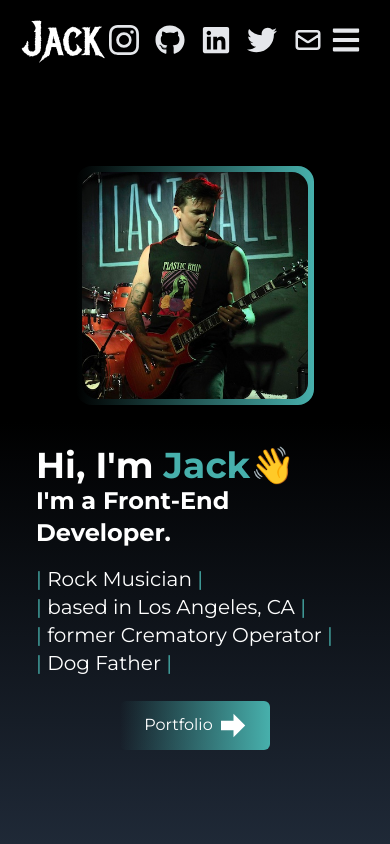
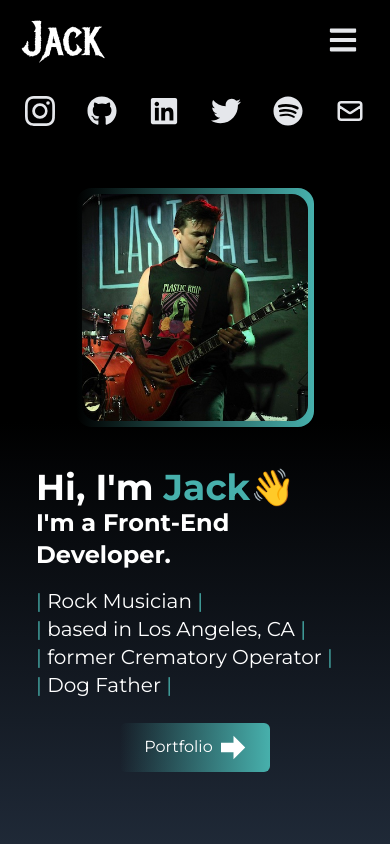
Before and after one commit to jackrobert0220/portfolio-react-tailwind, a React (Create React App) app: page / in a window 390 px wide. Shown: the top 844 px of the page. Built offline with nearby package versions, Linux system fonts and the light colour scheme.

Commit message:
fixing more sizing issues with home

```diff
--- a/src/components/Home.jsx
+++ b/src/components/Home.jsx
@@ -4,18 +4,92 @@ import { ImArrowRight } from "react-icons/im";
 import { Link } from "react-scroll";
 
 //Commented out in case I want to use green social tabs later-----
-// import { FaGithub, FaLinkedin, FaSpotify, FaTwitter } from "react-icons/fa";
-// import { BsInstagram } from "react-icons/bs";
-// import { HiOutlineMail } from "react-icons/hi";
+import { FaGithub, FaLinkedin, FaSpotify, FaTwitter } from "react-icons/fa";
+import { BsInstagram } from "react-icons/bs";
+import { HiOutlineMail } from "react-icons/hi";
 
 const Home = () => {
+
+  const socials = [
+    {
+      id: 1,
+      child: (
+        <>
+          <BsInstagram size={30} />
+        </>
+      ),
+      href: "https://instagram.com/jackglazzzer/",
+    },
+    {
+      id: 2,
+      child: (
+        <>
+          <FaGithub size={30} />
+        </>
+      ),
+      href: "https://github.com/jackrobert0220/",
+    },
+    {
+      id: 3,
+      child: (
+        <>
+          <FaLinkedin size={30} />
+        </>
+      ),
+      href: "https://www.linkedin.com/in/jack-glazer/",
+    },
+    {
+      id: 4,
+      child: (
+        <>
+          <FaTwitter size={30} />
+        </>
+      ),
+      href: "https://www.twitter.com/jackglazzzer/",
+    },
+    {
+      id: 5,
+      child: (
+        <>
+          <FaSpotify size={30} />
+        </>
+      ),
+      href: "https://open.spotify.com/artist/7FXugc5Lme1dHnjxD88do4?si=n9eH1rx9QSaSJsyhacFLmQ",
+    },
+    {
+      id: 6,
+      child: (
+        <>
+          <HiOutlineMail size={30} />
+        </>
+      ),
+      href: "mailto:jackrobert0220@gmail.com",
+      style: "rounded-br-md",
+    },
+  ];
+
   return (
     <div
       name="home"
       className="h-screen w-full bg-gradient-to-b from-black via-black to-gray-800"
     >
-      <div className="max-w-screen-lg mx-auto flex flex-col items-center justify-center h-full px-4 md:flex-row">
-        <div className="rounded-2xl mx-auto sm:mx-6 w-2/3 md:w-[10] mt-[5rem] md:my-auto bg-gradient-to-l p-[6px] from-[#47B0AC]  to-black max-w-[330px]">
+    <div className="flex flex-col items-center  pt-[5rem] lg:hidden">
+      <ul className="flex">
+        {socials.map(({ id, child, href }) => (
+          <li
+            key={id}
+            className="p-4 cursor-pointer capitalize font-medium text-gray-200 hover:scale-110 hover:text-[#47B0AC] duration-200"
+          >
+            <a href={href} target="_blank" rel="noreferrer">
+              {child}
+            </a>
+          </li>
+        ))}
+      </ul>
+      </div>
+
+      <div className="max-w-screen-lg mx-auto flex flex-col items-center justify-center h-full px-4 md:flex-row pb-[10rem] lg:pb-0">
+        <div className="rounded-2xl mx-auto sm:mx-6 w-2/3 md:w-[10] bg-gradient-to-l p-[6px] from-[#47B0AC]  to-black max-w-[330px]">
           <div className="">
             <img
               src={HeroImage}
@@ -24,7 +98,7 @@ const Home = () => {
             />
           </div>
         </div>
-        <div className="flex flex-col justify-center md:h-2/3 mx-5">
+        <div className="flex flex-col justify-center mx-5">
           <h2 className="text-4xl  pt-10 sm:text-5xl md:mt-0 font-bold text-white">
             Hi, I'm <span className="text-[#47B0AC]">Jack</span>👋
           </h2>
@@ -32,26 +106,23 @@ const Home = () => {
             I'm a Front-End Developer.
           </h3>
           <ul className="text-white text-xl py-4">
-          <li>
-          <span className="text-[#47B0AC]">|</span> Rock Musician <span className="text-[#47B0AC]">|</span>
+            <li>
+              <span className="text-[#47B0AC]">|</span> Rock Musician{" "}
+              <span className="text-[#47B0AC]">|</span>
             </li>
             <li>
-            <span className="text-[#47B0AC]">|</span> based in Los
-            Angeles, CA <span className="text-[#47B0AC]">|</span>
+              <span className="text-[#47B0AC]">|</span> based in Los Angeles, CA{" "}
+              <span className="text-[#47B0AC]">|</span>
             </li>
             <li>
-            <span className="text-[#47B0AC]">|</span> former
-            Crematory Operator <span className="text-[#47B0AC]">|</span>
+              <span className="text-[#47B0AC]">|</span> former Crematory
+              Operator <span className="text-[#47B0AC]">|</span>
             </li>
             <li>
-            <span className="text-[#47B0AC]">|</span> Dog
-            Father <span className="text-[#47B0AC]">|</span>
+              <span className="text-[#47B0AC]">|</span> Dog Father{" "}
+              <span className="text-[#47B0AC]">|</span>
             </li>
           </ul>
-          {/* <p className="text-gray-500 py-4 max-w-md">
-            Currently, I'm focused on building responsive front-end web
-            applications while learning back-end technologies.
-          </p> */}
 
           <div className="flex justify-center sm:justify-start">
             <Link
--- a/src/components/Navbar.jsx
+++ b/src/components/Navbar.jsx
@@ -1,6 +1,6 @@
 import React, { useState } from "react";
 import { BsInstagram } from "react-icons/bs";
-import { FaBars, FaGithub, FaLinkedin, FaTimes, FaTwitter } from "react-icons/fa";
+import { FaBars, FaGithub, FaLinkedin, FaSpotify, FaTimes, FaTwitter } from "react-icons/fa";
 import { HiOutlineMail } from "react-icons/hi";
 import { Link } from "react-scroll";
 
@@ -44,17 +44,17 @@ const Navbar = () => {
       ),
       href: "https://www.twitter.com/jackglazzzer/",
     },
-    // {
-    //   id: 5,
-    //   child: (
-    //     <>
-    //       <FaSpotify size={30} />
-    //     </>
-    //   ),
-    //   href: "https://open.spotify.com/artist/7FXugc5Lme1dHnjxD88do4?si=n9eH1rx9QSaSJsyhacFLmQ",
-    // },
     {
       id: 5,
+      child: (
+        <>
+          <FaSpotify size={30} />
+        </>
+      ),
+      href: "https://open.spotify.com/artist/7FXugc5Lme1dHnjxD88do4?si=n9eH1rx9QSaSJsyhacFLmQ",
+    },
+    {
+      id: 6,
       child: (
         <>
           <HiOutlineMail size={30} />
@@ -98,11 +98,11 @@ const Navbar = () => {
         <h1 className="text-5xl font-signature ml-2">Jack</h1>
       </div>
 
-      <ul className="flex">
+      <ul className="hidden lg:flex">
             {socials.map(({ id, child, href }) => (
               <li
                 key={id}
-                className="p-2 lg:p-4 cursor-pointer capitalize font-medium text-gray-200 hover:scale-110 hover:text-[#47B0AC] duration-200"
+                className="p-2 lg:p-3 cursor-pointer capitalize font-medium text-gray-200 hover:scale-110 hover:text-[#47B0AC] duration-200"
               >
                 <a href={href} target="_blank" rel="noreferrer">
                   {child}
@@ -111,7 +111,7 @@ const Navbar = () => {
             ))}
           </ul>
 
-      <ul className=" hidden lg:flex">
+      <ul className=" hidden md:flex">
         {links.map(({ id, link }) => (
           <li
             key={id}
@@ -126,7 +126,7 @@ const Navbar = () => {
 
       <div
         onClick={() => setNav(!nav)}
-        className="cursor-pointer pr-4 z-10 text-gray-200 lg:hidden"
+        className="cursor-pointer pr-4 z-10 text-gray-200 md:hidden"
       >
         {nav ? <FaTimes size={30} /> : <FaBars size={30} />}
       </div>
```
